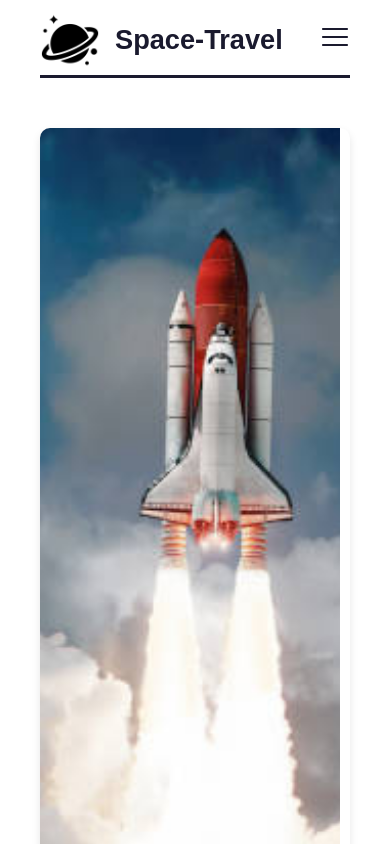
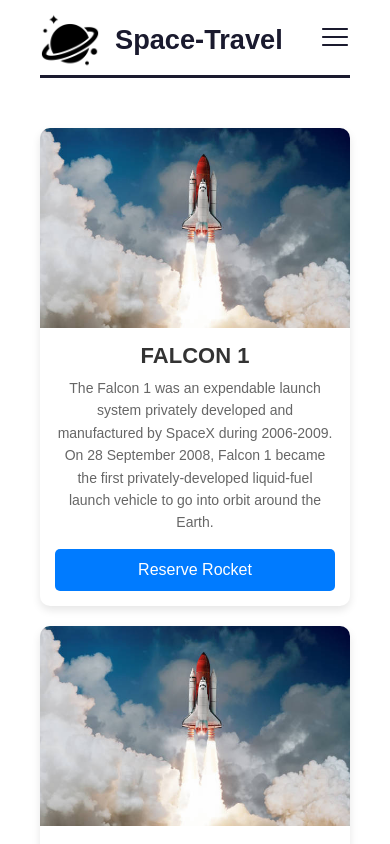
Before and after one commit to em-usman/Space-Travel, a React (Vite) app: page / in a window 390 px wide. Shown: the top 844 px of the page. Built offline with nearby package versions, Linux system fonts and the light colour scheme.

Commit message:
add responsivness in rocket page

```diff
--- a/src/components/Rockets/Rockets.css
+++ b/src/components/Rockets/Rockets.css
@@ -34,10 +34,6 @@
     box-shadow: 0 4px 8px rgba(0, 0, 0, 0.1);
     overflow: hidden;
     transition: transform 0.3s ease;
-}
-
-.blog-card:hover {
-    transform: translateY(-5px);
 }
 
 /* Blog image styling */
@@ -91,6 +87,48 @@
     background-color: #0056b3;
 }
 
+@media (max-width: 767px) {
+    .blog-card {
+        flex-direction: column; /* Stack items vertically */
+        align-items: center;
+        text-align: center;
+    }
+
+    .blog-image {
+        flex: unset;
+        width: 100%; /* Make the image responsive */
+        display: flex;
+        justify-content: center;
+    }
+
+    .blog-image img {
+        width: 100%; /* Make the image fit the screen */
+        max-width: 350px; /* Limit max width */
+        height: 200px; /* Keep fixed height */
+    }
+
+    .blog-content {
+        padding: 15px;
+    }
+
+    .blog-title {
+        font-size: 22px;
+        margin-bottom: 8px;
+    }
+
+    .blog-description {
+        font-size: 14px;
+        margin-bottom: 15px;
+    }
+
+    .blog-button {
+        width: 100%;
+        padding: 12px;
+        font-size: 16px;
+    }
+}
+
+
 /* Media query for laptop screens and larger */
 /* @media (max-width: 1024px) {
     .blog-card {
```
